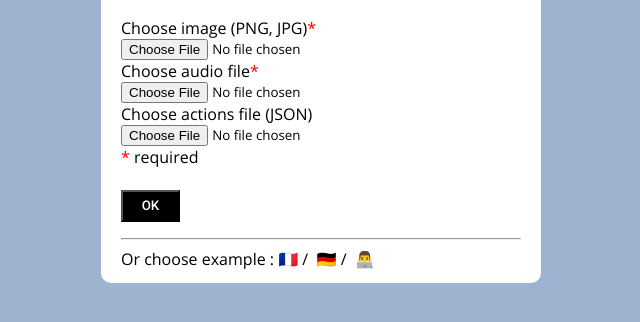
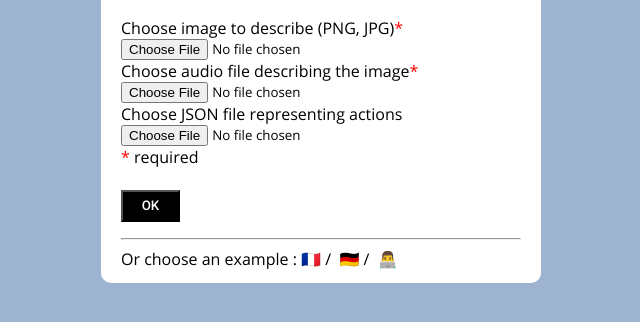
Before and after one commit to norbjd/imgxplain, a website with bundled scripts: page public/index.html in a window 1280 px wide. Shown: the part 192-514 px from the top of the page, without its empty margins (319-959 px from the left). Built offline with nearby package versions, Linux system fonts and the light colour scheme.

Commit message:
:pencil2: Change load modal dialog text

```diff
--- a/public/index.html
+++ b/public/index.html
@@ -21,11 +21,11 @@
             <h2>IMGXPLAIN</h2>
             <form role="form" name="load">
                 <div>
-                    Choose image (PNG, JPG)<span style="color: red">*</span><br>
+                    Choose image to describe (PNG, JPG)<span style="color: red">*</span><br>
                     <input type="file" id="image_picker" name="image" accept="image/png, image/jpeg, image/bmp"><br>
-                    Choose audio file<span style="color: red">*</span><br>
+                    Choose audio file describing the image<span style="color: red">*</span><br>
                     <input type="file" id="audio_file_picker" name="audio" accept="audio/*"><br>
-                    Choose actions file (JSON)<br>
+                    Choose JSON file representing actions<br>
                     <input type="file" id="actions_file_picker" name="actions" accept="application/json"><br>
                     <span style="color: red">*</span> required<br><br>
                     <button type="button" id="load_ok" name="load_ok">OK</button>
@@ -34,7 +34,7 @@
             </form>
             <hr>
             <div id="examples">
-                Or choose example :
+                Or choose an example :
                 <span>🇫🇷</span>&nbsp;/&nbsp;
                 <span>🇩🇪</span>&nbsp;/&nbsp;
                 <span>👨‍💻</span>
```
